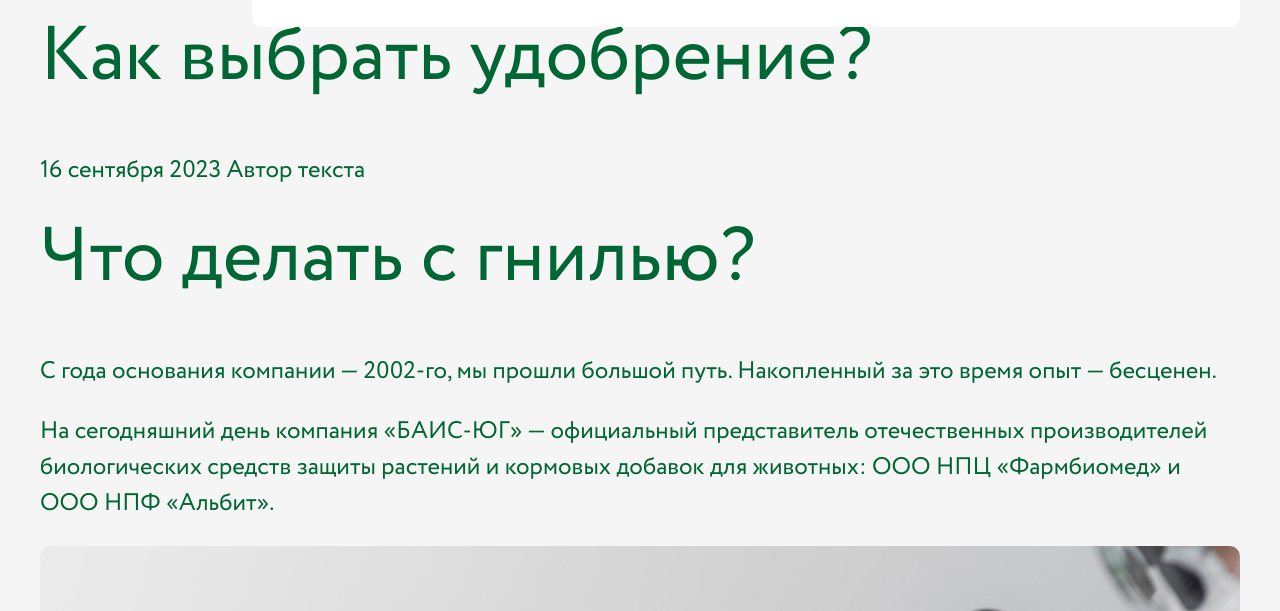
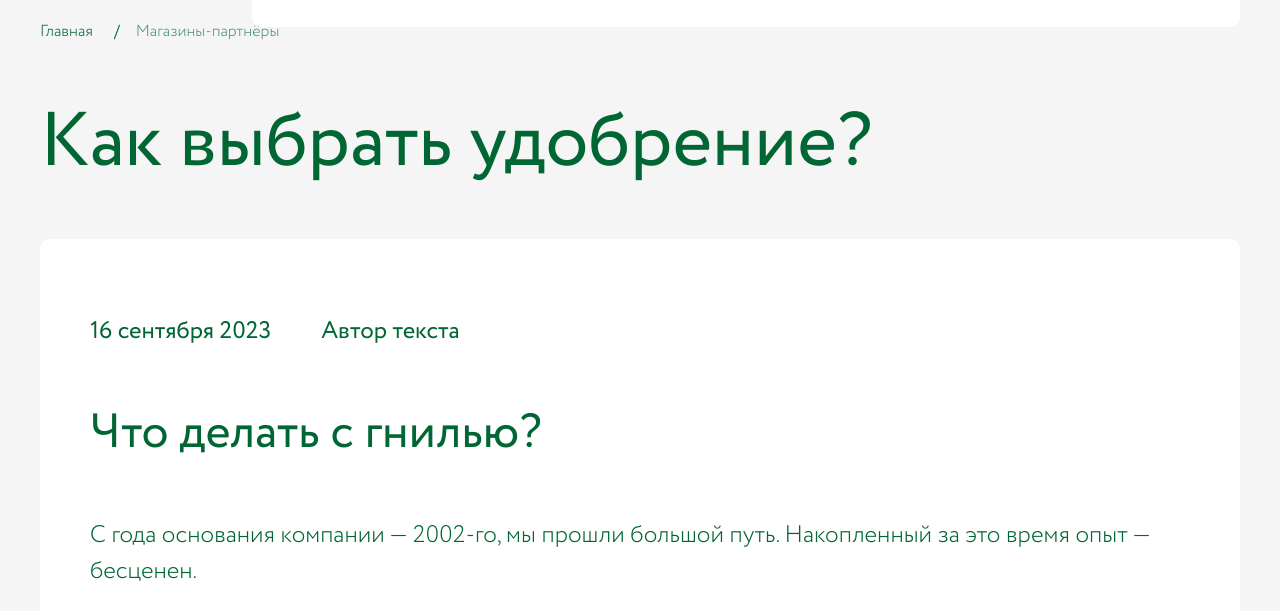
Before and after one commit to yurkaronin/Bais-yug-2023, a website: page article.html in a window 1280 px wide. Shown: the part 148-759 px from the top of the page. Drawn offline with nearby package versions, Linux system fonts and the light colour scheme.

Commit message:
Доработал страницу с отдельной статьёй

```diff
--- a/article.html
+++ b/article.html
@@ -140,14 +140,38 @@
 </header>
 
   <main class="main">
-    <section class="hero">
+
+    <div class="breadcrumbs">
+      <div class="wrapper">
+        <div class="container">
+          <ul class="breadcrumbs__list">
+            <li class="breadcrumbs__item">
+              <a class="breadcrumbs__link" href="#">Главная</a>
+            </li>
+            <li class="breadcrumbs__item">
+              <a class="breadcrumbs__link">Магазины-партнёры</a>
+            </li>
+          </ul>
+        </div>
+      </div>
+    </div>
+
+    <section class="hero article">
       <div class="wrapper">
         <div class="container">
           <h1 class="title">Как выбрать удобрение?</h1>
 
-          <div class="article-body">
-            <p>16 сентября 2023 Автор текста</p>
-            <h3 class="title">Что делать с гнилью?</h3>
+          <div class="article__body">
+            <ul class="article__meta-list">
+              <li class="article__meta-item">
+                <data value="21053">16 сентября 2023</data>
+              </li>
+              <li class="article__meta-item">
+                <a href="#">Автор текста</a>
+              </li>
+            </ul>
+            <div class="article__content">
+              <h3>Что делать с гнилью?</h3>
               <p>С года основания компании — 2002-го, мы прошли большой путь. Накопленный за это время опыт — бесценен.
               </p>
               <p>На сегодняшний день компания «БАИС-ЮГ» — официальный представитель отечественных производителей
@@ -177,8 +201,11 @@
                 института биологических средств защиты растений.</p>
 
               <p>Опираясь на результаты опытов и научных трудов ученых института, которые испытывали препараты ведущих
-              российских производителей, мы внедрили эти препараты в систему защиты растений наших клиентов, которые по
+                российских производителей, мы внедрили эти препараты в систему защиты растений наших клиентов, которые
+                по
                 достоинству оценили преимущества от использования биопрепаратов.</p>
+            </div>
+
           </div>
 
         </div>
--- /dev/null
+++ b/css/sections/_article.scss
@@ -0,0 +1,44 @@
+.article {
+  &__body {
+    padding: 75px 50px 105px;
+    border-radius: 10px;
+    background: var(--White);
+  }
+  &__meta {
+    margin: 0;
+    display: block;
+  }
+  &__meta-list {
+    margin: 0;
+    padding: 0;
+    list-style: none;
+    display: flex;
+    align-items: center;
+    flex-wrap: wrap;
+    justify-content: flex-start;
+    margin-bottom: 40px;
+  }
+  &__meta-item:not(:last-of-type) {
+    margin-right: 50px;
+  }
+  &__content {
+    p {
+      font-weight: 300;
+    }
+    h1,
+    h2,
+    h3,
+    h4,
+    h5,
+    h6 {
+      font-size: 48px;
+      font-style: normal;
+      font-weight: 400;
+    }
+
+    img {
+      margin-top: 100px;
+      margin-bottom: 100px;
+    }
+  }
+}
--- a/css/style.scss
+++ b/css/style.scss
@@ -46,6 +46,7 @@
 @import "sections/hero-image";
 @import "sections/docs";
 @import "sections/article-list";
+@import "sections/article";
 
 @import "sections/footer";
 
```
Also changed, not shown: src/pages/article.html (+32 -5 lines), css/style.css, css/style.min.css. Lines whose indentation alone changed are shown as unchanged.
